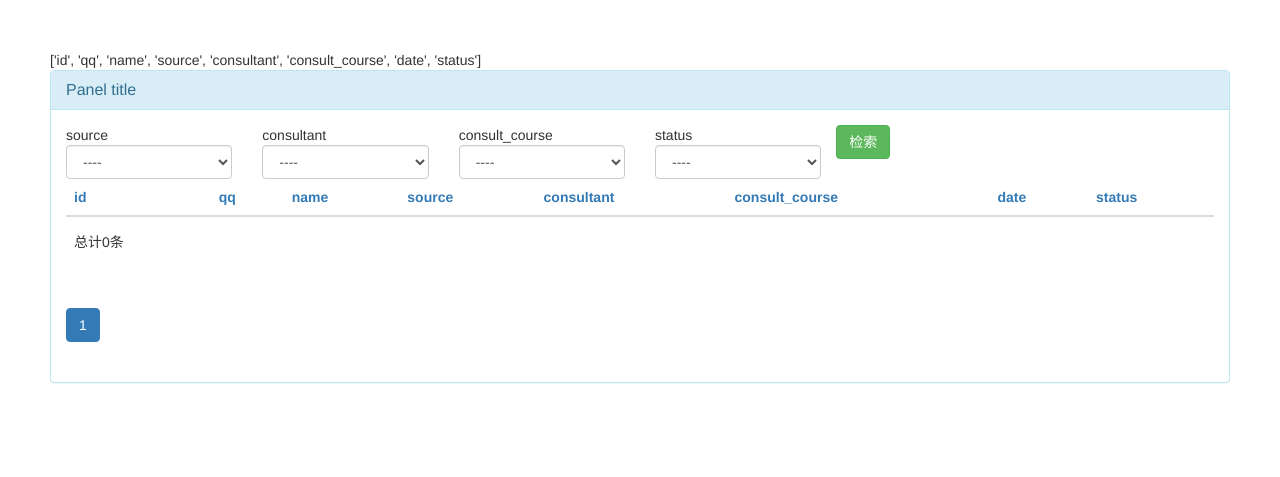
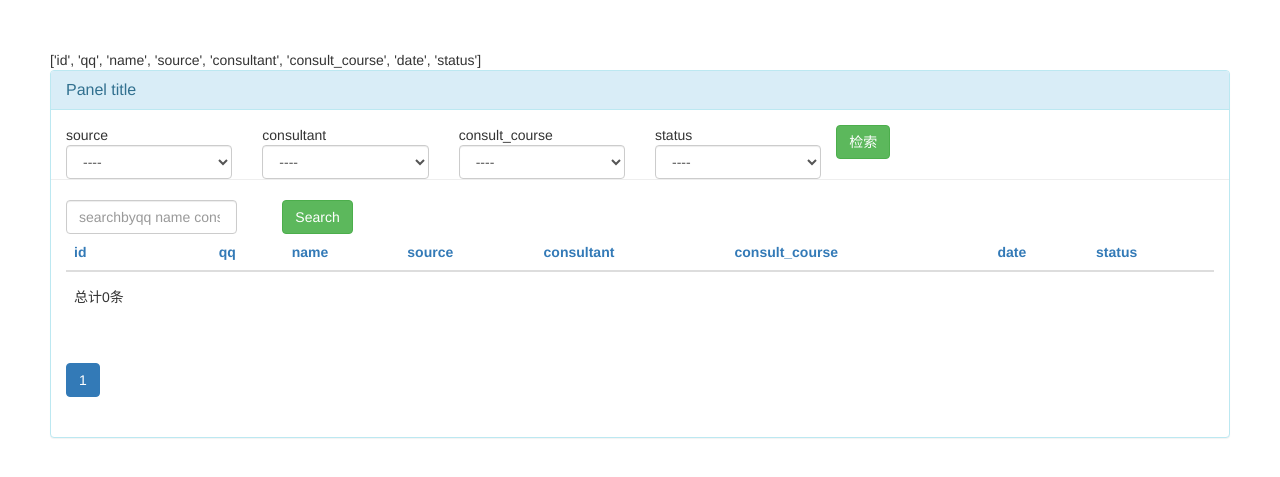
Before and after one commit to HashFlag/EducationCRM, a Django app: page /king_admin/crm/customer/ in a window 1280 px wide. Shown: the part 50-527 px from the top of the page. Run offline with Django 3.2, Linux system fonts and the light colour scheme; data that the repository does not hold is empty; some libraries are stand-ins or nearby versions.

Commit message:
Search查询

```diff
--- a/king_admin/king_admin.py
+++ b/king_admin/king_admin.py
@@ -9,12 +9,15 @@ class BaseAdmin(object):
     list_display = []
     list_filters = []
     list_per_page = 20
+    search_fields = []
 
 class CustomerAdmin(BaseAdmin):
     list_display = ['id','qq','name','source','consultant','consult_course','date','status']
     list_filters = ['source','consultant','consult_course','status']
+    list_per_page = 5
+    search_fields = ['qq','name','consultant__name'] #consultant是外键，所以__name获取具体内容
     #model = models.Customer
-    list_per_page = 5
+
 
 class CustomerFollowUpAdmin(BaseAdmin):
     list_display = ['customer','consultant','date']
--- a/king_admin/utils.py
+++ b/king_admin/utils.py
@@ -1,12 +1,14 @@
 #author：wylkjj
 #date：2020/2/4
 #-*- coding:utf-8 -*-
-#过滤
+#过滤，查询
+from django.db.models import Q
 def table_filter(request,admin_class):
     ''' 进行条件过滤并返回过滤后的数据(查询出结果) '''
     filter_conditions = {}
+    keywords =["page","o","_q"]
     for k,v in request.GET.items():
-        if k == "page" or k == "o": #保留的分页关键字和排序关键字
+        if k in keywords: #保留的分页关键字和排序关键字
             continue
         if v:
             filter_conditions[k]=v
@@ -23,3 +25,15 @@ def table_sort(request,admin_class,object_list):
     else:
         res = object_list
     return res,orderby_key
+#Search查询
+def table_search(request,admin_class,object_list):
+    search_key = request.GET.get("_q")
+    if search_key:
+        q_obj = Q()
+        q_obj.connector = "OR"
+        for column in admin_class.search_fields:
+            q_obj.children.append(("%s__contains"%column,search_key)) #前面是字段名，后面是字段值
+        res = object_list.filter(q_obj)
+    else:
+        res = object_list.filter()
+    return res
--- a/king_admin/views.py
+++ b/king_admin/views.py
@@ -1,6 +1,6 @@
 from django.shortcuts import render
 from king_admin import king_admin
-from king_admin.utils import table_filter,table_sort
+from king_admin.utils import table_filter,table_sort,table_search
 from django.core.paginator import Paginator,EmptyPage,PageNotAnInteger
 # Create your views here.
 def index(request):
@@ -12,6 +12,7 @@ def display_table_objs(request,app_name,table_name):
     object_list,filter_condtions = table_filter(request,admin_class)
     object_list,orderby_key = table_sort(request, admin_class, object_list)#排序后的结果
     #Django 内置的分页器Paginator(数据集合，显示条数)
+    object_list = table_search(request,admin_class,object_list)
     paginator = Paginator(object_list,admin_class.list_per_page)
     page = request.GET.get('page')
     try:
@@ -29,4 +30,5 @@ def display_table_objs(request,app_name,table_name):
                                                         "query_sets":query_sets,
                                                         "filter_condtions":filter_condtions,
                                                         "orderby_key":orderby_key,
-                                                        "previous_orderby":request.GET.get("o","")})
+                                                        "previous_orderby":request.GET.get("o",""),
+                                                        "search_text":request.GET.get("_q","")})
--- a/templates/king_admin/table_objs.html
+++ b/templates/king_admin/table_objs.html
@@ -17,6 +17,17 @@
                         </div>
                       {% endfor %}
                         <button type="SUBMIT" class="btn btn-success">检索</button>
+                        <hr>
+                        <div class="row">
+                            <div class="col-lg-2" style="margin-left: 15px;margin-right: 15px;">
+                                <input type="search" name="_q" class="form-control" value="{{ search_text }}"
+                                       placeholder="searchby
+{% for search_field in admin_class.search_fields %}{{ search_field }} {% endfor %}">
+                            </div>
+                            <div class="col-lg-2">
+                                <button type="SUBMIT" class="btn btn-success">Search</button>
+                            </div>
+                        </div>
                   </form>
               </div>
 
@@ -42,7 +53,6 @@
                             </tr>
                         {% endfor %}
                   </tbody>
-
               </table>
               <nav>
                   <ul class="pagination">
```
